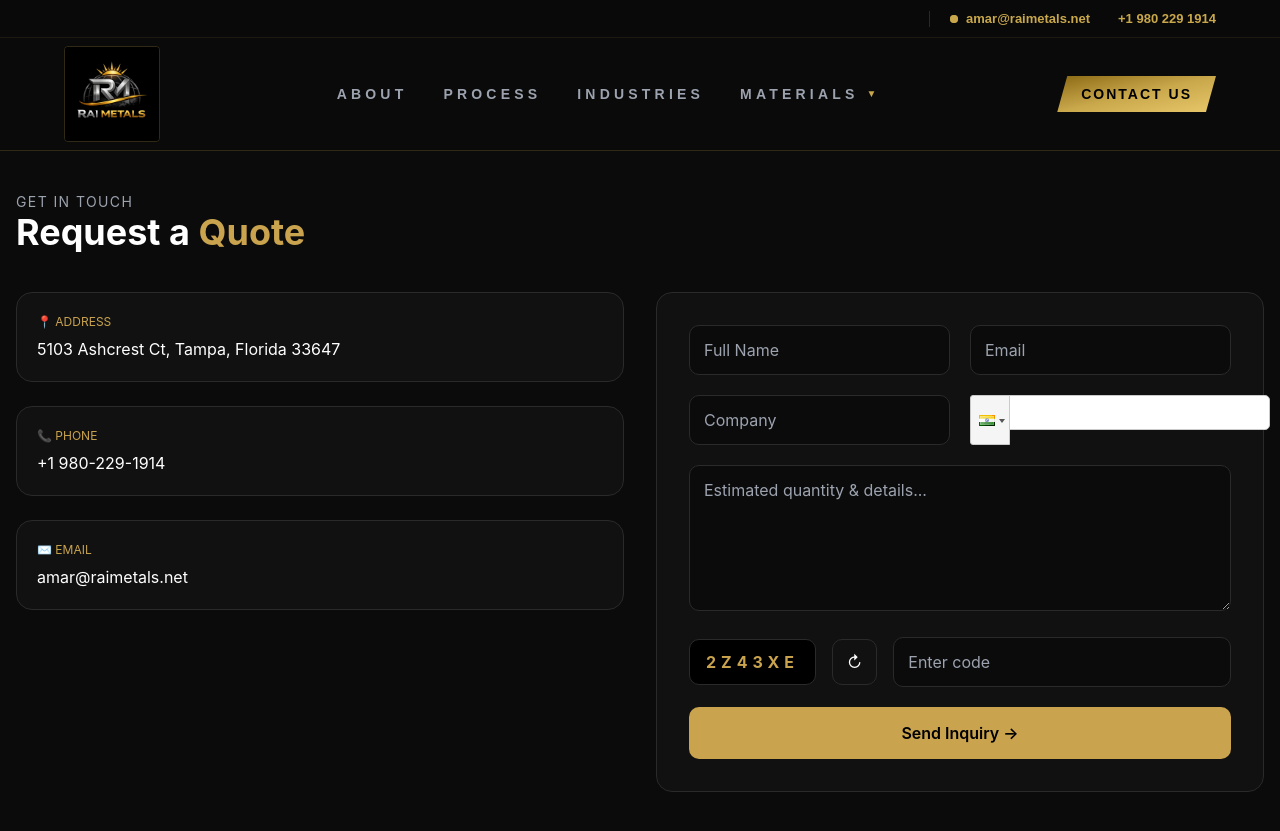
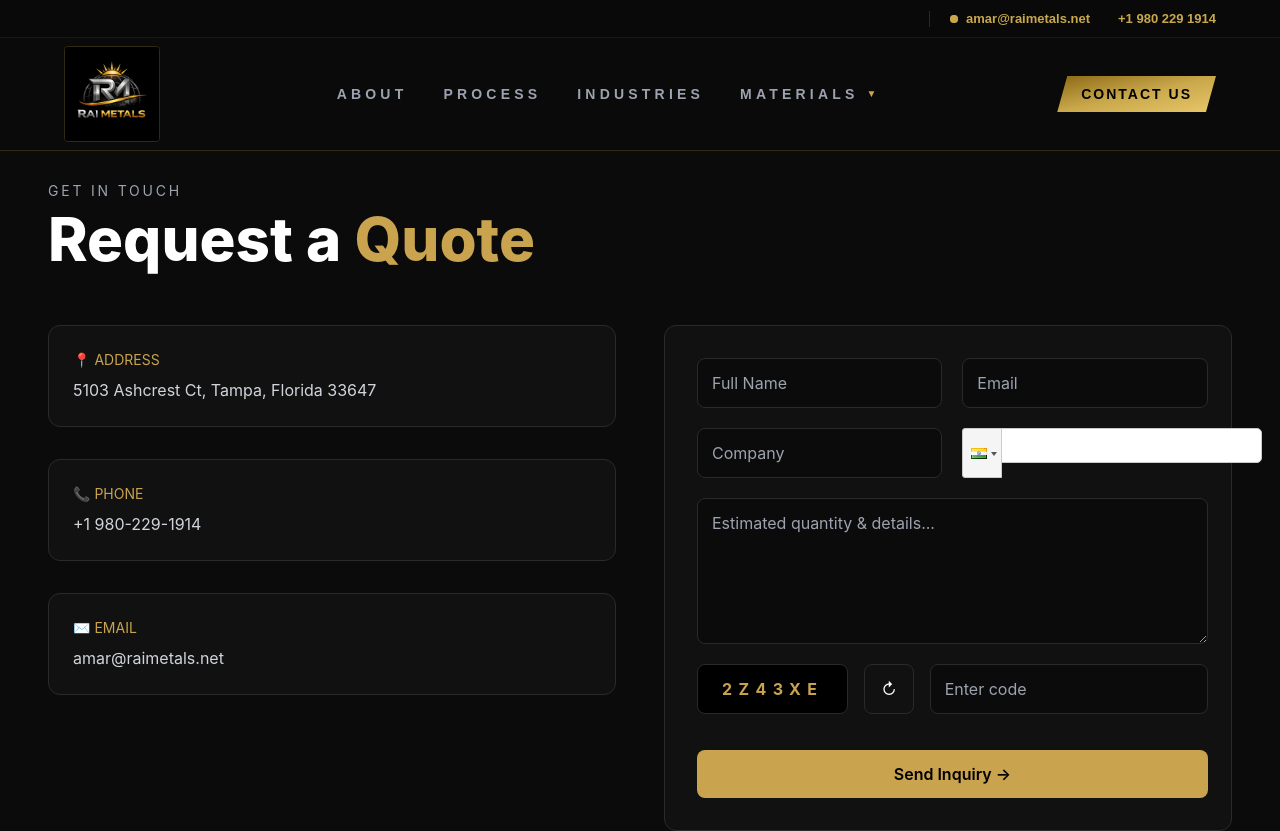
Before and after one commit to rajanaxistech-sketch/RAIMetalWebiste-frontend, a React (Create React App) app: page /contact in a window 1280 px wide. Shown: the top 831 px of the page. Built offline with nearby package versions, Linux system fonts and the light colour scheme.

Commit message:
fix; changes related ot the contact odne

```diff
--- a/src/pages/Contact.jsx
+++ b/src/pages/Contact.jsx
@@ -1,4 +1,5 @@
 import { useState } from "react";
+import Seo from "../components/Seo";
 import PhoneInput from "react-phone-input-2";
 import "react-phone-input-2/lib/style.css";
 
@@ -26,29 +27,47 @@ function Contact() {
   const [loading, setLoading] = useState(false);
   const [responseMsg, setResponseMsg] = useState("");
 
+  const handleChange = (e) => {
+    setFormData({
+      ...formData,
+      [e.target.name]: e.target.value,
+    });
+  };
+
   const handleSubmit = async (e) => {
     e.preventDefault();
 
     if (formData.captcha.toUpperCase() !== captchaCode) {
-      setResponseMsg("Invalid CAPTCHA");
+      setResponseMsg("Invalid CAPTCHA. Please try again.");
       setCaptchaCode(generateCaptcha());
       return;
     }
 
     setLoading(true);
+    setResponseMsg("");
 
     try {
-      const res = await fetch(
-        "https://raimetalsapi.anaxistech.com/api/contact",
-        {
+      const payload = {
+        ...formData,
+        captchaCode: formData.captcha,
+        captcha: captchaCode,
+      };
+
+      console.log("Submitting:", payload);
+
+      const res = await fetch("https://raimetalsapi.anaxistech.com/api/contact", {
         method: "POST",
-          headers: { "Content-Type": "application/json" },
-          body: JSON.stringify(formData),
-        }
-      );
+        headers: {
+          "Content-Type": "application/json",
+        },
+        body: JSON.stringify(payload),
+      });
+
+      const data = await res.json();
 
       if (res.ok) {
         setResponseMsg("Message sent successfully!");
+
         setFormData({
           name: "",
           email: "",
@@ -59,88 +78,90 @@ function Contact() {
         });
         setCaptchaCode(generateCaptcha());
       } else {
-        setResponseMsg("Something went wrong.");
+        setResponseMsg(data.message || "Something went wrong.");
       }
-    } catch {
-      setResponseMsg("Server error");
+    } catch (error) {
+      setResponseMsg("Server error. Please try again.");
     }
 
     setLoading(false);
   };
 
   return (
-    <div className="min-h-screen bg-[#0b0b0b] text-white px-4 py-10 pt-48">
-      <div className="max-w-7xl mx-auto">
+    <div className="pt-[140px] bg-[#0b0b0b] text-white min-h-screen">
+      <Seo
+        title="Contact Rai Metals | Request Scrap Metal Quote"
+        description="Contact Rai Metals for scrap metal sourcing, pricing, and global trading inquiries. Request a quote for ferrous and non-ferrous materials."
+        keywords="contact Rai Metals, scrap metal quote, metal supplier inquiry, ferrous scrap pricing, non-ferrous scrap"
+        robots="index, follow"
+        canonicalPath="/contact"
+        image="/uploads/Logo1.jpeg"
+      />
 
+      <section className="max-w-7xl mx-auto px-6 lg:px-12">
         {/* HEADER */}
-        <div className="mb-10">
-          <p className="text-sm text-gray-400 tracking-widest">
-            GET IN TOUCH
+        <div className="mb-14 border-t border-[#2a2a2a] pt-10">
+          <p className="text-sm tracking-[0.2em] text-gray-400 uppercase">
+            Get in touch
           </p>
-          <h1 className="text-4xl font-bold">
+          <h1 className="text-4xl md:text-6xl font-extrabold mt-2">
             Request a <span className="text-[#c9a34e]">Quote</span>
           </h1>
         </div>
 
-        <div className="grid lg:grid-cols-2 gap-8">
-
-          {/* LEFT SIDE INFO */}
-          <div className="space-y-6">
-
-            <div className="info-card">
-              <p className="label">📍 ADDRESS</p>
-              <p>5103 Ashcrest Ct, Tampa, Florida 33647</p>
+        <div className="grid lg:grid-cols-2 gap-12">
+          {/* LEFT PANEL */}
+          <div className="space-y-8">
+            <div className="border border-[#2a2a2a] p-6 rounded-xl bg-[#111]">
+              <p className="text-[#c9a34e] text-sm mb-2">📍 ADDRESS</p>
+              <p className="text-gray-300">
+                5103 Ashcrest Ct, Tampa, Florida 33647
+              </p>
             </div>
 
-            <div className="info-card">
-              <p className="label">📞 PHONE</p>
-              <p>+1 980-229-1914</p>
+            <div className="border border-[#2a2a2a] p-6 rounded-xl bg-[#111]">
+              <p className="text-[#c9a34e] text-sm mb-2">📞 PHONE</p>
+              <p className="text-gray-300">+1 980-229-1914</p>
             </div>
 
-            <div className="info-card">
-              <p className="label">✉️ EMAIL</p>
-              <p>amar@raimetals.net</p>
+            <div className="border border-[#2a2a2a] p-6 rounded-xl bg-[#111]">
+              <p className="text-[#c9a34e] text-sm mb-2">✉️ EMAIL</p>
+              <p className="text-gray-300">amar@raimetals.net</p>
+            </div>
           </div>
 
-          </div>
-
-          {/* RIGHT SIDE FORM */}
-          <div className="bg-[#111] border border-[#2a2a2a] rounded-2xl p-8">
-
-            <form onSubmit={handleSubmit} className="space-y-5">
-
+          {/* FORM */}
+          <form
+            onSubmit={handleSubmit}
+            className="bg-[#111] border border-[#2a2a2a] rounded-xl p-8 grid gap-5"
+          >
             <div className="grid md:grid-cols-2 gap-5">
               <input
                 type="text"
+                name="name"
                 placeholder="Full Name"
                 value={formData.name}
-                  onChange={(e) =>
-                    setFormData({ ...formData, name: e.target.value })
-                  }
+                onChange={handleChange}
+                required
                 className="input"
-                  required
               />
 
               <input
                 type="email"
+                name="email"
                 placeholder="Email"
                 value={formData.email}
-                  onChange={(e) =>
-                    setFormData({ ...formData, email: e.target.value })
-                  }
+                onChange={handleChange}
+                required
                 className="input"
-                  required
               />
-              </div>
 
-              <div className="grid md:grid-cols-2 gap-5">
               <input
                 type="text"
+                name="subject"
                 placeholder="Company"
                 value={formData.subject}
-                  onChange={(e) =>
-                    setFormData({ ...formData, subject: e.target.value })
-                  }
+                onChange={handleChange}
                 className="input"
               />
 
@@ -157,70 +178,65 @@ function Contact() {
             </div>
 
             <textarea
-                rows={5}
+              name="message"
               placeholder="Estimated quantity & details..."
               value={formData.message}
-                onChange={(e) =>
-                  setFormData({ ...formData, message: e.target.value })
-                }
+              onChange={handleChange}
+              rows={5}
+              required
               className="input"
-                required
             />
 
             {/* CAPTCHA */}
-              <div className="flex gap-4 items-center">
-                <div className="captcha-box">{captchaCode}</div>
+            <div className="flex items-center gap-4">
+              <div className="px-6 py-3 rounded-lg bg-black border border-[#2a2a2a] tracking-[0.4em] text-[#c9a34e] font-bold">
+                {captchaCode}
+              </div>
 
               <button
                 type="button"
                 onClick={() => setCaptchaCode(generateCaptcha())}
-                  className="refresh-btn"
+                className="px-4 py-3 border border-[#2a2a2a] rounded-lg"
               >
                 ↻
               </button>
 
               <input
                 type="text"
+                name="captcha"
                 placeholder="Enter code"
                 value={formData.captcha}
-                  onChange={(e) =>
-                    setFormData({ ...formData, captcha: e.target.value })
-                  }
+                onChange={handleChange}
+                required
                 className="input flex-1"
-                  required
               />
             </div>
 
             <button
               type="submit"
               disabled={loading}
-                className="submit-btn"
+              className="mt-4 bg-[#c9a34e] text-black py-3 rounded-lg font-semibold"
             >
               {loading ? "Sending..." : "Send Inquiry →"}
             </button>
 
             {responseMsg && (
-                <p className="text-center text-green-400 text-sm">
-                  {responseMsg}
-                </p>
+              <p className="text-sm text-green-400">{responseMsg}</p>
             )}
           </form>
         </div>
-        </div>
-      </div>
+      </section>
 
-      {/* STYLES */}
+      {/* INPUT STYLES */}
       <style jsx>{`
         .input {
-          width: 100%;
           background: #0b0b0b;
           border: 1px solid #2a2a2a;
           padding: 12px 14px;
-          border-radius: 10px;
+          border-radius: 8px;
           color: white;
           outline: none;
         }
-
         .input:focus {
           border-color: #c9a34e;
           box-shadow: 0 0 0 1px #c9a34e;
```
Lines whose indentation alone changed are shown as unchanged.
